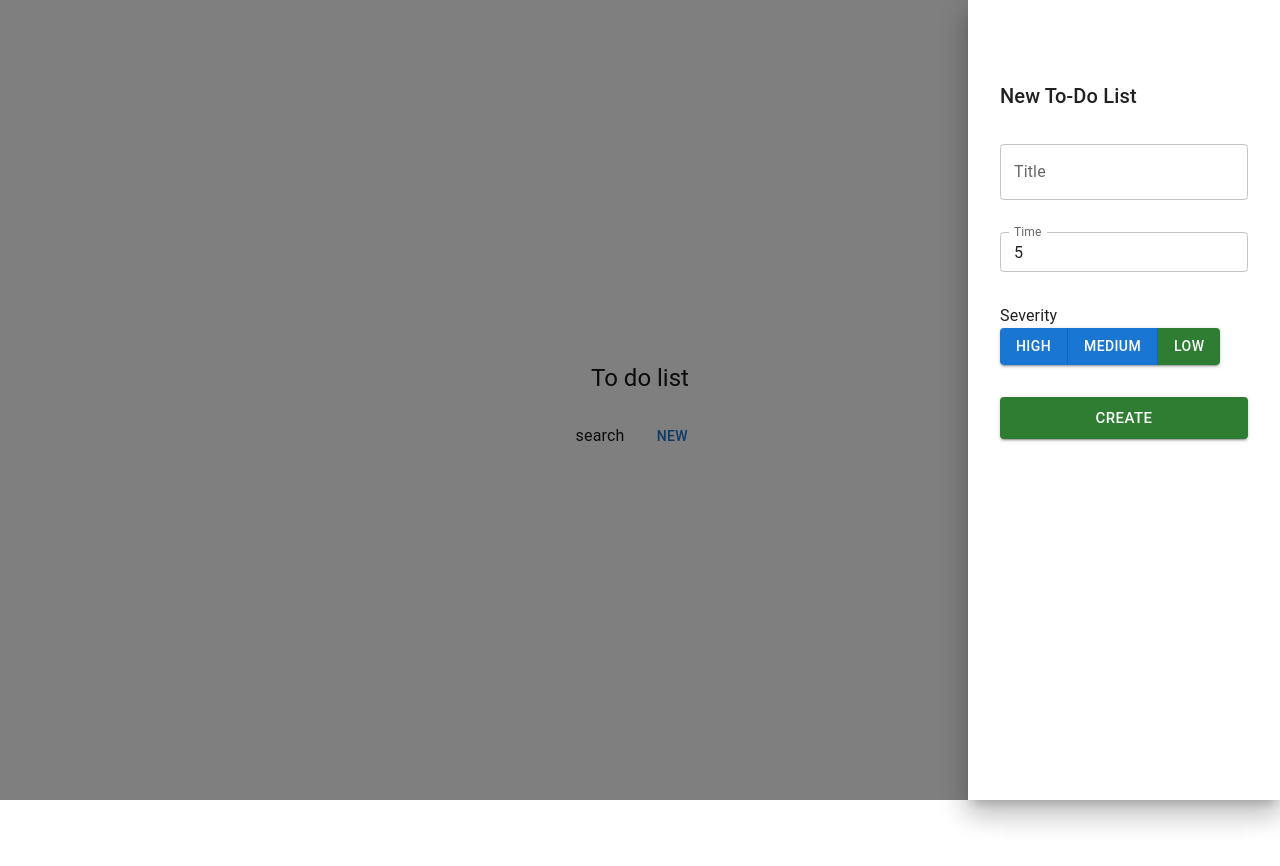
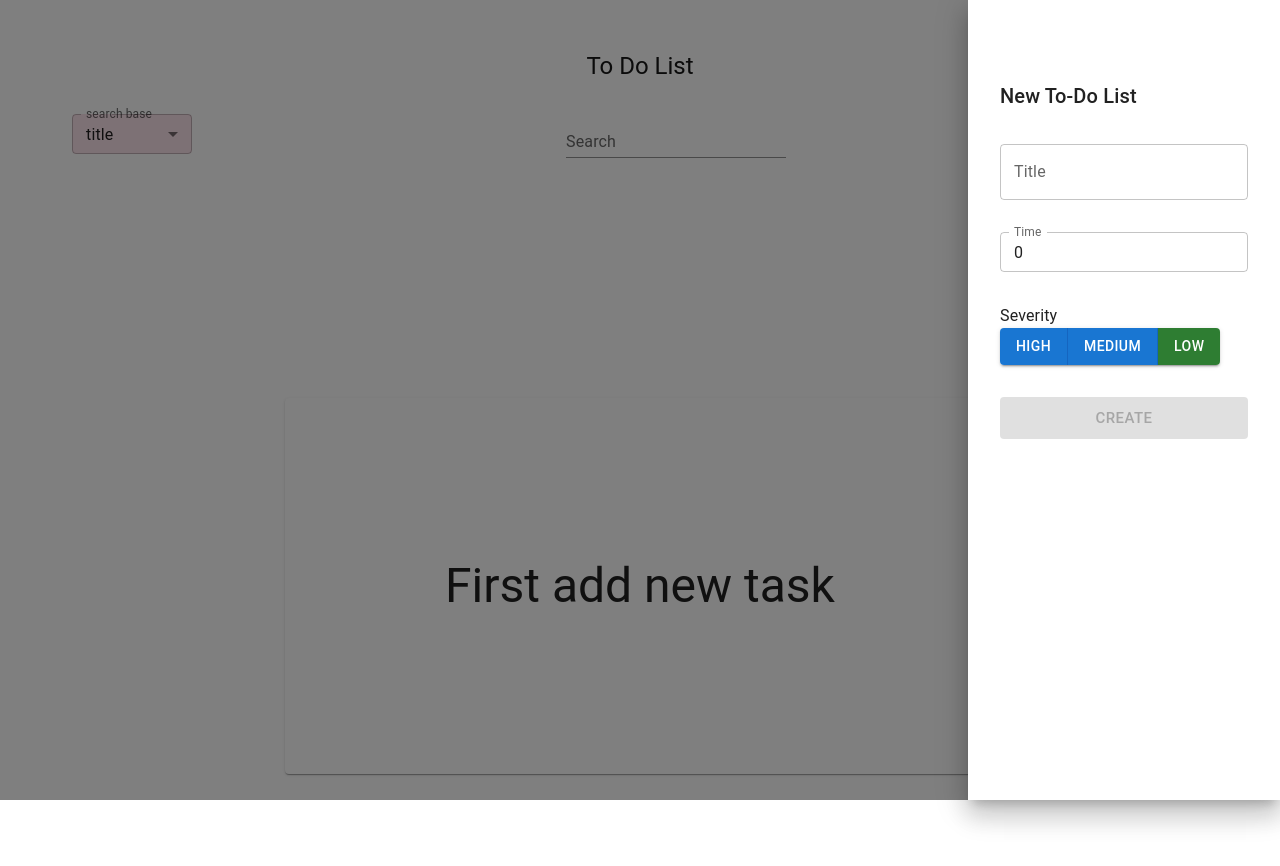
Before and after one commit to mohammadrezamf/todolist_new, a Next.js app: page / in a window 1280 px wide. Both pictures are taken after a click on the button "NEW". Shown: the top 866 px of the page. Before the commit the page ends 800 px from the top, so only its background shows below. Built offline with nearby package versions, Linux system fonts and the light colour scheme.

Commit message:
done version 1 project todolist

```diff
--- /dev/null
+++ b/src/app/components/NoData.tsx
@@ -0,0 +1,26 @@
+import React from 'react';
+import {Card, Container, Typography} from '@mui/material';
+
+const NoData = (props) => {
+    return (
+        <Container
+            sx={{
+                padding: '10px',
+                paddingTop: '10px',
+                display: 'flex',
+                flexDirection: 'column',
+                justifyContent: 'center',
+                alignItems: 'center',
+                minHeight: '100vh',
+            }}
+        >
+            <Card>
+                <Typography variant="h3" m={20}>
+                    First add new task
+                </Typography>
+            </Card>
+        </Container>
+    );
+};
+
+export default NoData;
--- /dev/null
+++ b/src/app/components/SearchBaseSelectBox.tsx
@@ -0,0 +1,40 @@
+import React from 'react';
+import {FormControl, InputLabel, MenuItem, Select, SelectChangeEvent} from "@mui/material";
+
+type Props = {
+    searchBaseType: (value: string) => void
+}
+
+const SearchBaseSelectBox = (props: Props) => {
+    const [searchBase, setSearchBase] = React.useState('title');
+
+    const handleChange = (event: SelectChangeEvent) => {
+        const value = event.target.value as string
+        setSearchBase(value);
+        props.searchBaseType(value)
+    };
+
+
+    return (
+        <FormControl sx={{m: 1, minWidth: 120}}>
+            <InputLabel id="demo-simple-select-label">search base</InputLabel>
+            <Select
+                fullWidth
+                variant='outlined'
+                size='small'
+                labelId="demo-simple-select-label"
+                id="demo-simple-select"
+                value={searchBase}
+                label={searchBase}
+                onChange={handleChange}
+                sx={{backgroundColor: "#fce4ec"}}
+            >
+                {['title', 'time', 'status', 'severity'].map((item) => (
+                    <MenuItem key={item} value={item}>{item}</MenuItem>
+                ))}
+            </Select>
+        </FormControl>
+    )
+}
+
+export default SearchBaseSelectBox;
--- a/src/app/components/ToDoCardList.tsx
+++ b/src/app/components/ToDoCardList.tsx
@@ -1,43 +1,79 @@
-'use client'
+'use client';
 
 import React, {useEffect, useState} from 'react';
-import {Box, Button, Checkbox, Chip, Container, Drawer, Paper, Stack, Typography} from "@mui/material";
-import ToDoForm from "@/app/components/ToDoForm";
-import {FormTypes} from "@/app/components/index.types";
-
+import {Button, Container, Drawer, Stack, TextField, Typography} from '@mui/material';
+import ToDoForm from '@/app/components/ToDoForm';
+import {FormTypes} from '@/app/components/index.types';
+import ToDoCard from '@/app/components/ToDoCard';
+import SearchBaseSelectBox from '@/app/components/SearchBaseSelectBox';
+import useFilterByField from '@/app/components/index.hooks';
+import NoData from '@/app/components/NoData';
 
 export default function ToDoCardList() {
     const [fakeData, setFakeData] = useState<FormTypes[]>([]);
-    const [selected, setSelected] = useState<FormTypes | undefined>(undefined);
-    const [open, setOpen] = useState(false);
-    const toggleDrawer = (newOpen: boolean) => () => {
-        setOpen(newOpen);
+    const [filteredData, setFilteredData] = useState<FormTypes[]>([]);
+    const [selectedItem, setSelectedItem] = useState<FormTypes | undefined>();
+    const [isDrawerOpen, setIsDrawerOpen] = useState(false);
+    const [searchTerm, setSearchTerm] = useState('');
+    const [searchBaseType, setSearchBaseType] = useState('title');
+    const filterByField = useFilterByField(searchTerm);
+
+    const fetchToDoList = () => {
+        const savedData = localStorage.getItem('toDoList');
+        return savedData ? JSON.parse(savedData) : [];
+    };
+
+    const prefetch = () => {
+        const data = fetchToDoList();
+        setFakeData(data);
+        setFilteredData(data); // Initialize filtered data
+    };
+
+    const openForm = (item?: FormTypes) => {
+        setSelectedItem(item);
+        setIsDrawerOpen(true);
+    };
+
+    const closeForm = () => {
+        setIsDrawerOpen(false);
+    };
+
+    // --------- DELETE CARD ------------
+    const deleteCardHandler = (id: string) => {
+        const updatedData = fakeData.filter((item) => item.id !== id);
+        localStorage.setItem('toDoList', JSON.stringify(updatedData));
+        setFakeData(updatedData);
+        setFilteredData(updatedData);
+    };
+
+    // --------- CHANGE STATUS OF CARD ---------
+    const toggleStatus = (id: string) => {
+        const updatedData = fakeData.map((item) =>
+            item.id === id ? {...item, status: !item.status} : item
+        );
+        localStorage.setItem('toDoList', JSON.stringify(updatedData));
+        setFakeData(updatedData);
+        setFilteredData(updatedData);
+    };
+
+    // ---------- FILTER FUNCTION -------------------
+    const filterFunction = (searchTerm: string) => {
+        if (!searchTerm) {
+            setFilteredData(fakeData); // Reset if no search term
+        } else {
+            const filterFunction = filterByField[searchBaseType];
+            const filtered = filterFunction ? fakeData.filter(filterFunction) : fakeData;
+            setFilteredData(filtered);
+        }
     };
 
     useEffect(() => {
-        prefetch()
+        prefetch();
     }, []);
 
-    function prefetch() {
-        const savedData = localStorage.getItem('toDoList');
-        if (savedData) {
-            setFakeData(JSON.parse(savedData));
-        }
-    }
-
-    function deleteCardHandler(id: string) {
-        const dataAfterDelete = fakeData.filter((item) => {
-            return item.id !== id
-        })
-        localStorage.setItem('toDoList', JSON.stringify(dataAfterDelete));
-        setFakeData(dataAfterDelete)
-    }
-
-    function editCardHandler(item: FormTypes) {
-        setSelected(item)
-        setOpen(true)
-    }
-
+    useEffect(() => {
+        filterFunction(searchTerm); // Call filter on search term change
+    }, [searchTerm, fakeData]);
 
     return (
         <>
@@ -49,49 +85,57 @@ export default function ToDoCardList() {
                     flexDirection: 'column',
                     justifyContent: 'center',
                     alignItems: 'center',
-                    minHeight: '100vh'
+                    minHeight: '100vh',
                 }}
             >
-                <Typography mx='auto' variant="h5" mb={3}>
-                    To do list
+                <Typography mx="auto" variant="h5" mb={3}>
+                    To Do List
                 </Typography>
-                <Stack alignItems='center' direction="row" spacing={2} mb={3}>
-                    <Typography>
-                        search
-                    </Typography>
-                    <Button onClick={toggleDrawer(true)}>
-                        new
+                <Stack
+                    alignItems="center"
+                    direction="row"
+                    justifyContent="space-between"
+                    mb={3}
+                    width="100%"
+                >
+                    <SearchBaseSelectBox searchBaseType={setSearchBaseType}/>
+                    <TextField
+                        id="standard-basic"
+                        label="Search"
+                        variant="standard"
+                        value={searchTerm}
+                        onChange={(e) => setSearchTerm(e.target.value)} // Update search term on change
+                    />
+
+                    <Button variant="contained" onClick={() => openForm()}>
+                        New
                     </Button>
                 </Stack>
-                <Stack width='100%' direction="column" spacing={2}>
-                    {fakeData.map((item) => (
-                        <Paper key={item.id} sx={{padding: '10px'}}>
-                            <Stack justifyContent='space-between' alignItems='center' direction='row'>
-                                <Box>
-                                    <Typography>
-                                        {item.title}
-                                    </Typography>
-                                    <Stack direction='row' spacing={2}>
-                                        <Chip label={item.severity}/>
-                                        <Checkbox value={item.status}/>
-                                    </Stack>
-                                </Box>
-                                <Stack direction='row' spacing={2}>
-                                    <Button variant="outlined" onClick={() => deleteCardHandler(item.id as string)}>
-                                        delete
-                                    </Button>
-                                    <Button variant="outlined" onClick={() => editCardHandler(item)}>
-                                        EDIT
-                                    </Button>
-                                </Stack>
-                            </Stack>
-                        </Paper>
-                    ))}
+                <Stack width="100%" direction="column" spacing={2}>
+                    {fakeData.length < 1 ? (
+                        <NoData/>
+                    ) : (
+                        <>
+                            {filteredData.map((item) => (
+                                <ToDoCard
+                                    key={item?.id}
+                                    deleteCardHandler={deleteCardHandler}
+                                    openForm={openForm}
+                                    data={item}
+                                    toggleStatus={toggleStatus}
+                                />
+                            ))}
+                        </>
+                    )}
                 </Stack>
             </Container>
-            <Drawer anchor="right" open={open} onClose={toggleDrawer(false)}>
-                <ToDoForm item={selected as FormTypes} prefetch={prefetch} setOpen={setOpen}/>
+            <Drawer anchor="right" open={isDrawerOpen} onClose={closeForm}>
+                <ToDoForm
+                    item={selectedItem as FormTypes}
+                    prefetch={prefetch}
+                    setOpen={setIsDrawerOpen}
+                />
             </Drawer>
         </>
-    )
+    );
 }
--- a/src/app/components/ToDoForm.tsx
+++ b/src/app/components/ToDoForm.tsx
@@ -1,119 +1,122 @@
 import React, {useEffect} from 'react';
-import {Box, Button, ButtonGroup, Stack, TextField, Typography} from "@mui/material";
-import {useForm} from '@mantine/form';
-import {FormTypes} from "@/app/components/index.types";
-import {v4} from 'uuid'
-
+import {Box, Button, ButtonGroup, Stack, TextField, Typography} from '@mui/material';
+import {isInRange, isNotEmpty, useForm} from '@mantine/form';
+import {FormTypes} from '@/app/components/index.types';
+import {v4 as uuidv4} from 'uuid';
 
 type Props = {
     setOpen: (value: boolean) => void;
     prefetch: () => void;
-    item: FormTypes
-}
+    item: FormTypes;
+};
 
-export default function ToDoForm(props: Props) {
-
-
+export default function ToDoForm({setOpen, prefetch, item}: Props) {
     const form = useForm<FormTypes>({
         initialValues: {
             title: '',
             severity: 'low',
             status: false,
-            time: "5",
+            time: '0',
         },
+        validate: {
+            title: isNotEmpty(),
+            time: isNotEmpty(),
+        },
+        validateInputOnChange: true,
+        validateInputOnBlur: true,
     });
 
+    const saveToDoList = (data: FormTypes[]) => {
+        localStorage.setItem('toDoList', JSON.stringify(data));
+    };
+
+    const getToDoList = (): FormTypes[] => {
+        const storedData = localStorage.getItem('toDoList');
+        return storedData ? JSON.parse(storedData) : [];
+    };
+
     const handleSubmit = (values: FormTypes) => {
-        if (props.item?.id) {
+        const toDoList = getToDoList();
+
         const newRecord = {
-                id: props.item.id,
+            id: item?.id || uuidv4(),
             title: values.title,
             severity: values.severity,
-                status: props.item.status,
+            status: item?.status || false,
             time: `${values.time}h`,
         };
-            const fakeDataForEdit = JSON.parse(localStorage.getItem('toDoList'));
 
-            const findIndex = fakeDataForEdit.findIndex((item: FormTypes) => {
-                return item.id === props.item.id;
-            })
-            console.log(findIndex)
-            fakeDataForEdit.splice(findIndex, 1, newRecord)
-            localStorage.setItem('toDoList', JSON.stringify(fakeDataForEdit));
-            props.prefetch()
-            props.setOpen(false)
-            form.reset()
+        if (item?.id) {
+            const updatedList = toDoList.map((todo) => (todo.id === item.id ? newRecord : todo));
+            saveToDoList(updatedList);
         } else {
-            const newRecord = {
-                id: v4(),
-                title: values.title,
-                severity: values.severity,
-                status: false,
-                time: `${values.time}h`,
-            };
-            const existingData = localStorage.getItem('toDoList');
-            const parsedData = existingData ? JSON.parse(existingData) : [];
-            const updatedData = [...parsedData, newRecord];
-            localStorage.setItem('toDoList', JSON.stringify(updatedData));
+            const updatedList = [...toDoList, newRecord];
+            saveToDoList(updatedList);
+        }
+
         form.reset();
-            props.prefetch()
-            props.setOpen(false);
-        }
+        prefetch();
+        setOpen(false);
     };
 
-
     useEffect(() => {
-        if (props.item?.id) {
+        if (item?.id) {
             form.setValues({
-                id: props.item?.id,
-                title: props.item?.title,
-                status: props.item?.status,
-                severity: props.item?.severity,
-                time: `${props.item?.time}h`,
-            })
+                id: item.id,
+                title: item.title,
+                status: item.status,
+                severity: item.severity,
+                time: `${item.time}h`,
+            });
         }
-    }, [props.item?.id])
+    }, [item?.id]);
 
     return (
         <form onSubmit={form.onSubmit(handleSubmit)}>
-            <Stack justifyContent='space-between' px={4} py={10} spacing={4}>
-                <Typography variant="h6">
-                    New To-Do List
-                </Typography>
-                <TextField key={form.key('title')}{...form.getInputProps('title')} label="Title"
+            <Stack justifyContent="space-between" px={4} py={10} spacing={4}>
+                <Typography variant="h6">New To-Do List</Typography>
+
+                <TextField
+                    {...form.getInputProps('title')}
+                    label="Title"
                     variant="outlined"
-                           fullWidth/>
-                <TextField key={form.key('time')} {...form.getInputProps('time')} label="Time" variant="outlined"
-                           size="small"/>
+                    fullWidth
+                />
+
+                <TextField
+                    {...form.getInputProps('time')}
+                    label="Time"
+                    variant="outlined"
+                    size="small"
+                />
+
                 <Box>
-                    <Typography>
-                        Severity
-                    </Typography>
+                    <Typography>Severity</Typography>
                     <ButtonGroup variant="contained" aria-label="severity">
+                        {['high', 'medium', 'low'].map((level) => (
                             <Button
-                            color={form.values.severity === 'high' ? 'success' : 'primary'}
-                            onClick={() => form.setFieldValue('severity', 'high')}
+                                key={level}
+                                sx={{
+                                    backgroundColor: form.values.severity === level ? 'success.main' : 'primary.main',
+                                }}
+                                onClick={() => form.setFieldValue('severity', level)}
                             >
-                            High
+                                {level.charAt(0).toUpperCase() + level.slice(1)}
                             </Button>
-                        <Button
-                            color={form.values.severity === 'medium' ? 'success' : 'primary'}
-                            onClick={() => form.setFieldValue('severity', 'medium')}
-                        >
-                            Medium
-                        </Button>
-                        <Button
-                            color={form.values.severity === 'low' ? 'success' : 'primary'}
-                            onClick={() => form.setFieldValue('severity', 'low')}
-                        >
-                            Low
-                        </Button>
+                        ))}
                     </ButtonGroup>
                 </Box>
-                <Button type='submit' variant="contained" color="success" size="large">
-                    Create
+
+                <Button
+                    disabled={!form.isValid()}
+                    type="submit"
+                    variant="contained"
+                    color="success"
+                    size="large"
+                >
+                    {item?.id ? 'Update' : 'Create'}
                 </Button>
             </Stack>
         </form>
-    )
+    );
 }
--- /dev/null
+++ b/src/app/components/index.hooks.ts
@@ -0,0 +1,19 @@
+import {FormTypes} from "@/app/components/index.types";
+
+const useFilterByField = (searchTerm: string) => {
+    const filterByField: { [key: string]: (item: FormTypes) => boolean } = {
+        title: (item) =>
+            item.title.toLowerCase().includes(searchTerm.toLowerCase()),
+        time: (item) => item.time.toLowerCase().includes(searchTerm.toLowerCase()),
+        status: (item) => {
+            const statusString = item.status ? "completed" : "pending";
+            return statusString.toLowerCase().includes(searchTerm.toLowerCase());
+        },
+        severity: (item) =>
+            item.severity.toLowerCase().includes(searchTerm.toLowerCase()),
+    };
+
+    return filterByField;
+};
+
+export default useFilterByField;
```
Also changed, not shown: src/app/components/ToDoCard.tsx (+46 -0 lines). Lines whose indentation alone changed are shown as unchanged.
